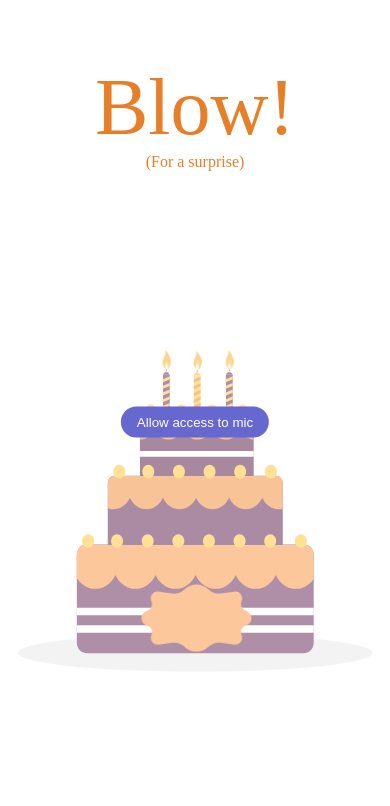
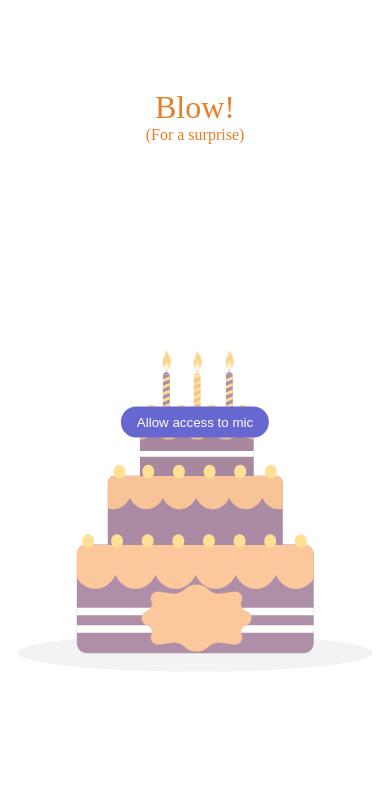
Before and after one commit to falsegenius1/hbdcake, a Node server app: page / in a window 390 px wide; the page is wider, and only the part inside the window is pictured. Shown: the top 806 px of that part. Run offline with Node 20, Linux system fonts and the light colour scheme.

Commit message:
update fontsize

```diff
--- a/public/style.css
+++ b/public/style.css
@@ -5,6 +5,9 @@
 *{
     padding: 0;
     margin: 0;
+}
+body{
+    overflow: hidden;
 }
 #bdMsg{
     display: flex;
@@ -14,6 +17,7 @@
     color: #e77f28;
     min-height: 200px;
     padding-top: 1rem;
+    font-size: 5rem;
 }
 main{
     display: flex;
@@ -92,10 +96,9 @@ main{
     }
 }
 
-@media screen and (max-width:780px) {
-    svg{
-        width: 100%;
-
+@media screen and (max-width:480px) {
+    #bdMsg{
+        font-size: 2rem;
     }
 }
 
--- a/views/index.ejs
+++ b/views/index.ejs
@@ -17,7 +17,7 @@
     <div id="balloon-container">
     </div>
 
-    <p style="font-size: 5rem; margin: 0;text-align: center;" id="bdMsg">Blow!<span style="font-size: 1rem;">
+    <p id="bdMsg">Blow!<span style="font-size: 1rem;">
             (For a surprise)
         </span></p>
 
```
